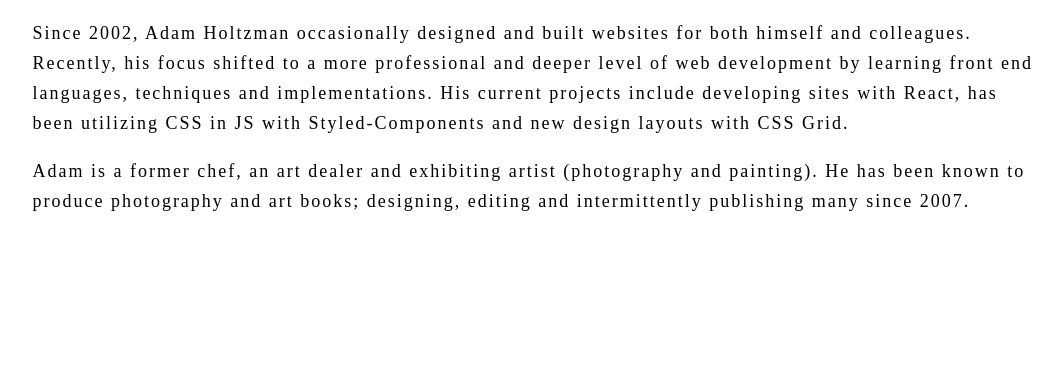
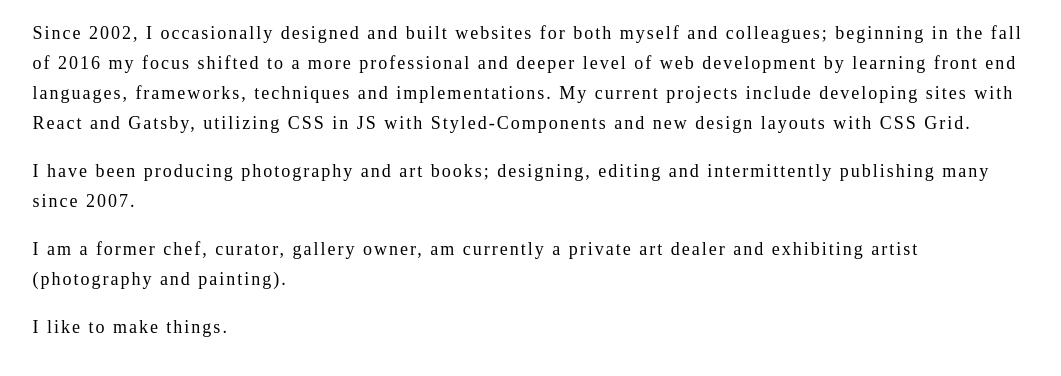
Before and after one commit to aholtzman/adhdev---gatsby-version, a Gatsby site: page /about in a window 1280 px wide. Shown: the whole page, without its empty margins (102-1163 px from the left). Built offline with nearby package versions, Linux system fonts and the light colour scheme; Gatsby itself is replaced by a stand-in of ours.

Commit message:
change the about page contect to reflect the expanded scope of site

```diff
--- a/src/components/PortItem.js
+++ b/src/components/PortItem.js
@@ -18,7 +18,7 @@ class PortItem extends Component {
           <TextWrap>
           <Title>{this.props.data.title}</Title>
           <hr></hr>
-          <h2>{this.props.data.dates}</h2>
+          <h3>{this.props.data.dates}</h3>
           <hr></hr>
           <br></br>
           <Desc>{this.props.data.desc}</Desc>
--- a/src/pages/about.js
+++ b/src/pages/about.js
@@ -11,8 +11,10 @@ const Text = styled.div`
 
 const About = () => (
   <Text>
-    <p>Since 2002, Adam Holtzman occasionally designed and built websites for both himself and colleagues. Recently, his focus shifted to a more professional and deeper level of web development by learning front end languages, techniques and implementations. His current projects include developing sites with React, has been utilizing CSS in JS with Styled-Components and new design layouts with CSS Grid.</p>
-    <p>Adam is a former chef, an art dealer and exhibiting artist (photography and painting). He has been known to produce photography and art books; designing, editing and intermittently publishing many since 2007.</p>
+    <p>Since 2002, I occasionally designed and built websites for both myself and colleagues; beginning in the fall of 2016 my focus shifted to a more professional and deeper level of web development by learning front end languages, frameworks, techniques and implementations. My current projects include developing sites with React and Gatsby, utilizing CSS in JS with Styled-Components and new design layouts with CSS Grid.</p>
+    <p>I have been producing photography and art books; designing, editing and intermittently publishing many since 2007.</p>
+    <p>I am a former chef, curator, gallery owner, am currently a private art dealer and exhibiting artist (photography and painting).</p>
+    <p>I like to make things.</p>
   </Text>
 )
 
```
